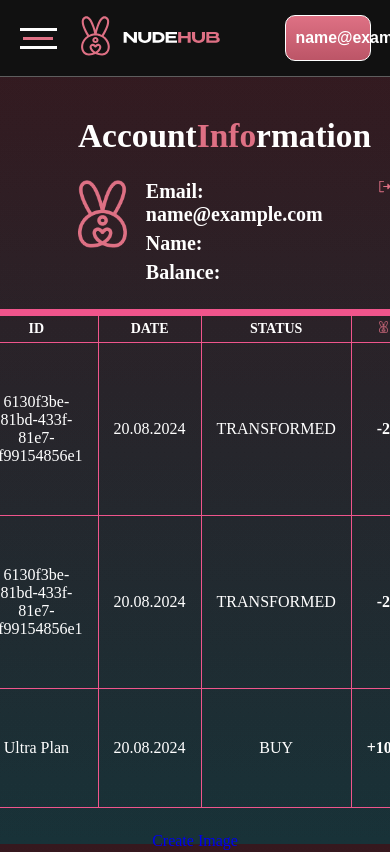
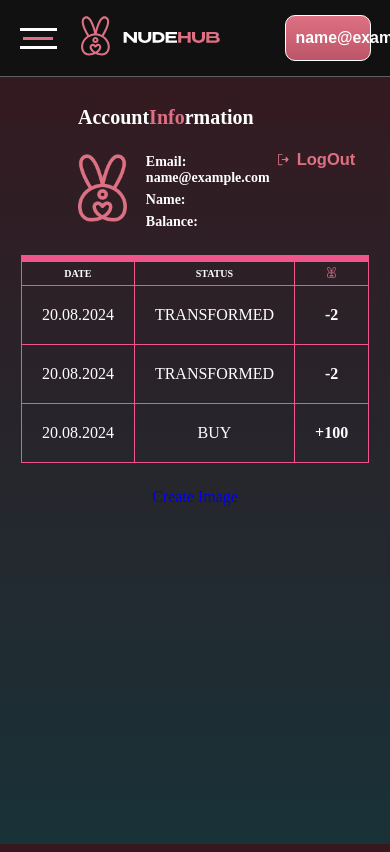
Before and after one commit to boxing-in-iT/nude-hub, a React (Create React App) app: page /account in a window 390 px wide. Shown: the top 852 px of the page. Built offline with nearby package versions, Linux system fonts and the light colour scheme; sample sign-in values are in the browser's storage; the HTML template or start-up script is replaced by a standard one.

Commit message:
some refactor

```diff
--- a/src/App.js
+++ b/src/App.js
@@ -23,8 +23,10 @@ function App() {
           <Route element={<PrivateRoute />}>
             <Route path="/account" element={<AccountPage />} />
           </Route>
+          <Route element={<PrivateRoute />}>
+            <Route path="/package/:id" element={<Packages />} />
+          </Route>
           <Route path="/image" element={<ImageDownloader />} />
-          <Route path="/package/:id" element={<Packages />} />
         </Routes>
         <Footer />
       </>
--- a/src/components/welcomePage/components/index.css
+++ b/src/components/welcomePage/components/index.css
@@ -99,6 +99,7 @@
   display: flex;
   align-items: center;
   justify-content: center;
+  box-shadow: 0 0 20px 10px rgba(255, 64, 129, 0.7); /* Увеличиваем размер и силу свечения */
 }
 
 .divider-icon {
@@ -111,7 +112,7 @@
   align-items: center;
   justify-content: center;
   z-index: 2;
-  box-shadow: 0 0 10px 2px rgba(255, 64, 129, 0.7);
+  box-shadow: 0 0 20px 5px rgba(255, 64, 129, 0.7); /* Увеличиваем размер и силу свечения */
 }
 
 .divider-icon img {
--- a/src/pages/account/components/index.css
+++ b/src/pages/account/components/index.css
@@ -78,7 +78,6 @@
 }
 
 .table-container {
-  /* width: 100%; Убедитесь, что контейнер занимает всю ширину */
   margin: 0 auto;
 }
 
@@ -135,3 +134,40 @@ tbody tr:last-child {
 td:last-child {
   font-weight: bold;
 }
+
+@media (max-width: 64em) {
+  .account-info-title {
+    /* margin: 0; */
+    /* padding: 0; */
+    margin-bottom: calc(2 * var(--index));
+    font-size: 20px;
+  }
+
+  .th-id, /* Скрывает заголовок столбца */
+  td:first-child {
+    /* Скрывает содержимое столбца */
+    display: none;
+  }
+
+  .account-info-data-item {
+    font-size: 14px;
+    font-weight: 700;
+  }
+
+  thead th {
+    font-size: 10px;
+  }
+
+  th,
+  td {
+    padding: 20px 20px;
+    text-align: center;
+    color: white;
+    border: 0.01px solid #f0558c;
+  }
+
+  td {
+    font-size: 16px;
+    font-weight: 100;
+  }
+}
--- a/src/pages/package/index.css
+++ b/src/pages/package/index.css
@@ -9,7 +9,7 @@
   background-color: #1e1e1e;
   border-radius: 16px;
   padding: 20px;
-  width: calc(30 * var(--index));
+  width: calc(20 * var(--index));
   height: calc(25 * var(--index));
   text-align: center;
   box-shadow: 0 4px 12px rgba(0, 0, 0, 0.3);
```
